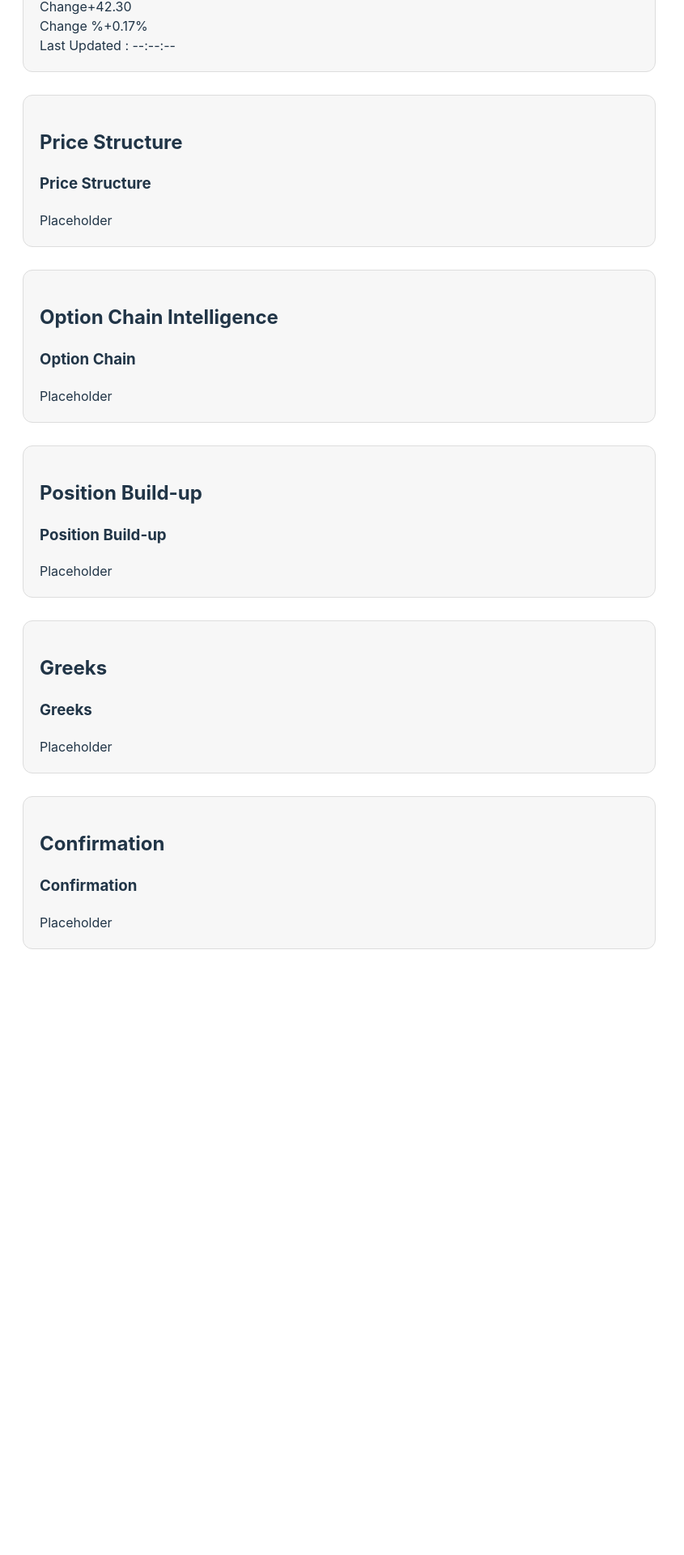
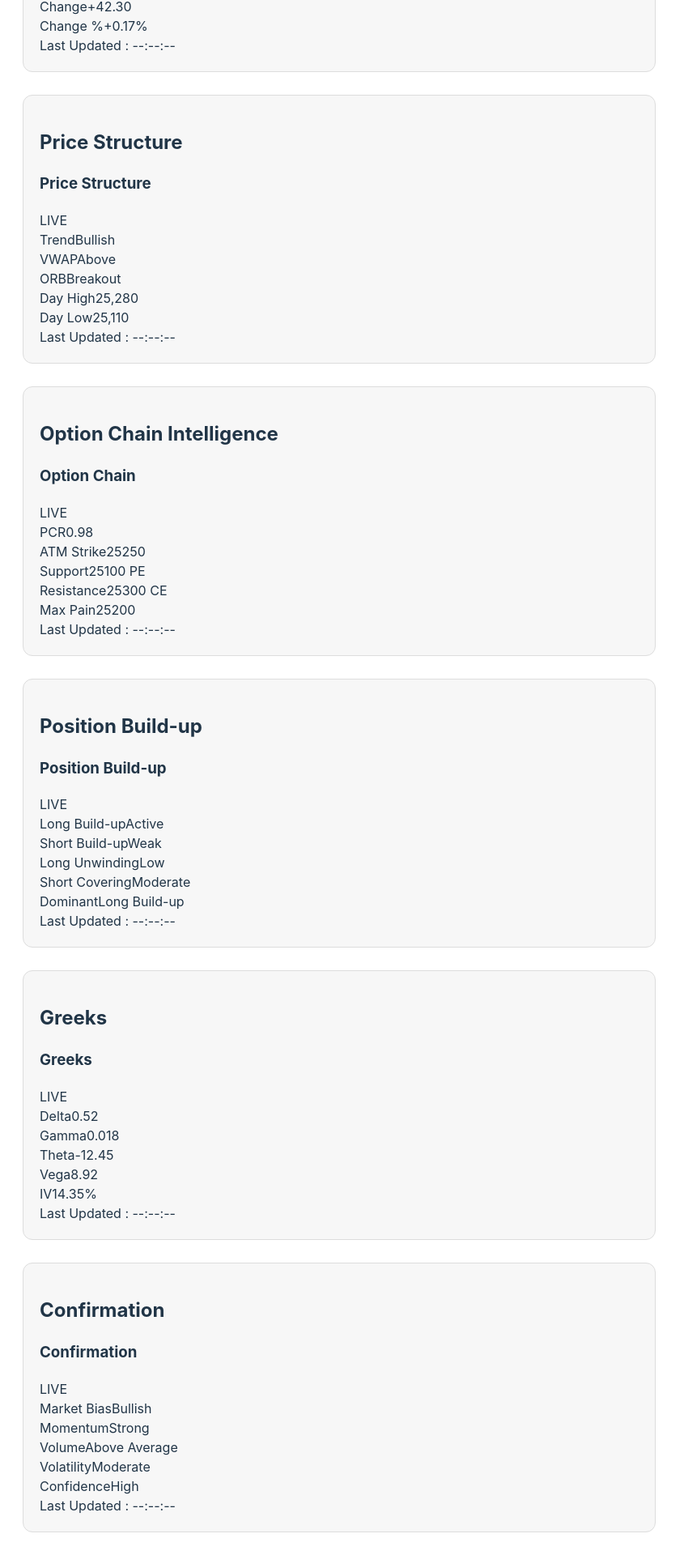
Before and after one commit to imran9977/options-cockpit, a React (Vite) app in the folder options-cockpit/: page / in a window 1280 px wide. Shown: the part 335-2255 px from the top of the page at 81% size, without its empty margins (0-845 px from the left). Before the commit the page ends 1535 px from the top, so only its background shows below. Built offline with nearby package versions, Linux system fonts and the light colour scheme.

Commit message:
Build dashboard metric card skeletons

```diff
--- a/options-cockpit/src/components/dashboard/ConfirmationCard.tsx
+++ b/options-cockpit/src/components/dashboard/ConfirmationCard.tsx
@@ -1,13 +1,91 @@
 function ConfirmationCard() {
     return (
         <div className="metric-card confirmation-card">
+
             <div className="metric-header">
-                <h3 className="metric-title">Confirmation</h3>
+
+                <h3 className="metric-title">
+                    Confirmation
+                </h3>
+
+                <span className="metric-status">
+                    LIVE
+                </span>
+
             </div>
 
             <div className="metric-body">
-                <span className="metric-value">Placeholder</span>
+
+                <div className="metric-row">
+
+                    <span className="metric-label">
+                        Market Bias
+                    </span>
+
+                    <span className="metric-value">
+                        Bullish
+                    </span>
+
+                </div>
+
+                <div className="metric-row">
+
+                    <span className="metric-label">
+                        Momentum
+                    </span>
+
+                    <span className="metric-value">
+                        Strong
+                    </span>
+
+                </div>
+
+                <div className="metric-row">
+
+                    <span className="metric-label">
+                        Volume
+                    </span>
+
+                    <span className="metric-value">
+                        Above Average
+                    </span>
+
+                </div>
+
+                <div className="metric-row">
+
+                    <span className="metric-label">
+                        Volatility
+                    </span>
+
+                    <span className="metric-value">
+                        Moderate
+                    </span>
+
+                </div>
+
+                <div className="metric-row">
+
+                    <span className="metric-label">
+                        Confidence
+                    </span>
+
+                    <span className="metric-value">
+                        High
+                    </span>
+
+                </div>
+
             </div>
+
+            <div className="metric-footer">
+
+                <span className="metric-footer-text">
+                    Last Updated : --:--:--
+                </span>
+
+            </div>
+
         </div>
     );
 }
--- a/options-cockpit/src/components/dashboard/GreeksCard.tsx
+++ b/options-cockpit/src/components/dashboard/GreeksCard.tsx
@@ -1,13 +1,91 @@
 function GreeksCard() {
     return (
         <div className="metric-card greeks-card">
+
             <div className="metric-header">
-                <h3 className="metric-title">Greeks</h3>
+
+                <h3 className="metric-title">
+                    Greeks
+                </h3>
+
+                <span className="metric-status">
+                    LIVE
+                </span>
+
             </div>
 
             <div className="metric-body">
-                <span className="metric-value">Placeholder</span>
+
+                <div className="metric-row">
+
+                    <span className="metric-label">
+                        Delta
+                    </span>
+
+                    <span className="metric-value">
+                        0.52
+                    </span>
+
+                </div>
+
+                <div className="metric-row">
+
+                    <span className="metric-label">
+                        Gamma
+                    </span>
+
+                    <span className="metric-value">
+                        0.018
+                    </span>
+
+                </div>
+
+                <div className="metric-row">
+
+                    <span className="metric-label">
+                        Theta
+                    </span>
+
+                    <span className="metric-value">
+                        -12.45
+                    </span>
+
+                </div>
+
+                <div className="metric-row">
+
+                    <span className="metric-label">
+                        Vega
+                    </span>
+
+                    <span className="metric-value">
+                        8.92
+                    </span>
+
+                </div>
+
+                <div className="metric-row">
+
+                    <span className="metric-label">
+                        IV
+                    </span>
+
+                    <span className="metric-value">
+                        14.35%
+                    </span>
+
+                </div>
+
             </div>
+
+            <div className="metric-footer">
+
+                <span className="metric-footer-text">
+                    Last Updated : --:--:--
+                </span>
+
+            </div>
+
         </div>
     );
 }
--- a/options-cockpit/src/components/dashboard/OptionChainCard.tsx
+++ b/options-cockpit/src/components/dashboard/OptionChainCard.tsx
@@ -1,13 +1,91 @@
 function OptionChainCard() {
     return (
         <div className="metric-card option-chain-card">
+
             <div className="metric-header">
-                <h3 className="metric-title">Option Chain</h3>
+
+                <h3 className="metric-title">
+                    Option Chain
+                </h3>
+
+                <span className="metric-status">
+                    LIVE
+                </span>
+
             </div>
 
             <div className="metric-body">
-                <span className="metric-value">Placeholder</span>
+
+                <div className="metric-row">
+
+                    <span className="metric-label">
+                        PCR
+                    </span>
+
+                    <span className="metric-value">
+                        0.98
+                    </span>
+
+                </div>
+
+                <div className="metric-row">
+
+                    <span className="metric-label">
+                        ATM Strike
+                    </span>
+
+                    <span className="metric-value">
+                        25250
+                    </span>
+
+                </div>
+
+                <div className="metric-row">
+
+                    <span className="metric-label">
+                        Support
+                    </span>
+
+                    <span className="metric-value">
+                        25100 PE
+                    </span>
+
+                </div>
+
+                <div className="metric-row">
+
+                    <span className="metric-label">
+                        Resistance
+                    </span>
+
+                    <span className="metric-value">
+                        25300 CE
+                    </span>
+
+                </div>
+
+                <div className="metric-row">
+
+                    <span className="metric-label">
+                        Max Pain
+                    </span>
+
+                    <span className="metric-value">
+                        25200
+                    </span>
+
+                </div>
+
             </div>
+
+            <div className="metric-footer">
+
+                <span className="metric-footer-text">
+                    Last Updated : --:--:--
+                </span>
+
+            </div>
+
         </div>
     );
 }
--- a/options-cockpit/src/components/dashboard/PositionBuildUpCard.tsx
+++ b/options-cockpit/src/components/dashboard/PositionBuildUpCard.tsx
@@ -1,13 +1,91 @@
 function PositionBuildUpCard() {
     return (
         <div className="metric-card position-build-up-card">
+
             <div className="metric-header">
-                <h3 className="metric-title">Position Build-up</h3>
+
+                <h3 className="metric-title">
+                    Position Build-up
+                </h3>
+
+                <span className="metric-status">
+                    LIVE
+                </span>
+
             </div>
 
             <div className="metric-body">
-                <span className="metric-value">Placeholder</span>
+
+                <div className="metric-row">
+
+                    <span className="metric-label">
+                        Long Build-up
+                    </span>
+
+                    <span className="metric-value">
+                        Active
+                    </span>
+
+                </div>
+
+                <div className="metric-row">
+
+                    <span className="metric-label">
+                        Short Build-up
+                    </span>
+
+                    <span className="metric-value">
+                        Weak
+                    </span>
+
+                </div>
+
+                <div className="metric-row">
+
+                    <span className="metric-label">
+                        Long Unwinding
+                    </span>
+
+                    <span className="metric-value">
+                        Low
+                    </span>
+
+                </div>
+
+                <div className="metric-row">
+
+                    <span className="metric-label">
+                        Short Covering
+                    </span>
+
+                    <span className="metric-value">
+                        Moderate
+                    </span>
+
+                </div>
+
+                <div className="metric-row">
+
+                    <span className="metric-label">
+                        Dominant
+                    </span>
+
+                    <span className="metric-value">
+                        Long Build-up
+                    </span>
+
+                </div>
+
             </div>
+
+            <div className="metric-footer">
+
+                <span className="metric-footer-text">
+                    Last Updated : --:--:--
+                </span>
+
+            </div>
+
         </div>
     );
 }
--- a/options-cockpit/src/components/dashboard/PriceStructureCard.tsx
+++ b/options-cockpit/src/components/dashboard/PriceStructureCard.tsx
@@ -1,13 +1,91 @@
 function PriceStructureCard() {
     return (
         <div className="metric-card price-structure-card">
+
             <div className="metric-header">
-                <h3 className="metric-title">Price Structure</h3>
+
+                <h3 className="metric-title">
+                    Price Structure
+                </h3>
+
+                <span className="metric-status">
+                    LIVE
+                </span>
+
             </div>
 
             <div className="metric-body">
-                <span className="metric-value">Placeholder</span>
+
+                <div className="metric-row">
+
+                    <span className="metric-label">
+                        Trend
+                    </span>
+
+                    <span className="metric-value">
+                        Bullish
+                    </span>
+
+                </div>
+
+                <div className="metric-row">
+
+                    <span className="metric-label">
+                        VWAP
+                    </span>
+
+                    <span className="metric-value">
+                        Above
+                    </span>
+
+                </div>
+
+                <div className="metric-row">
+
+                    <span className="metric-label">
+                        ORB
+                    </span>
+
+                    <span className="metric-value">
+                        Breakout
+                    </span>
+
+                </div>
+
+                <div className="metric-row">
+
+                    <span className="metric-label">
+                        Day High
+                    </span>
+
+                    <span className="metric-value">
+                        25,280
+                    </span>
+
+                </div>
+
+                <div className="metric-row">
+
+                    <span className="metric-label">
+                        Day Low
+                    </span>
+
+                    <span className="metric-value">
+                        25,110
+                    </span>
+
+                </div>
+
             </div>
+
+            <div className="metric-footer">
+
+                <span className="metric-footer-text">
+                    Last Updated : --:--:--
+                </span>
+
+            </div>
+
         </div>
     );
 }
```
